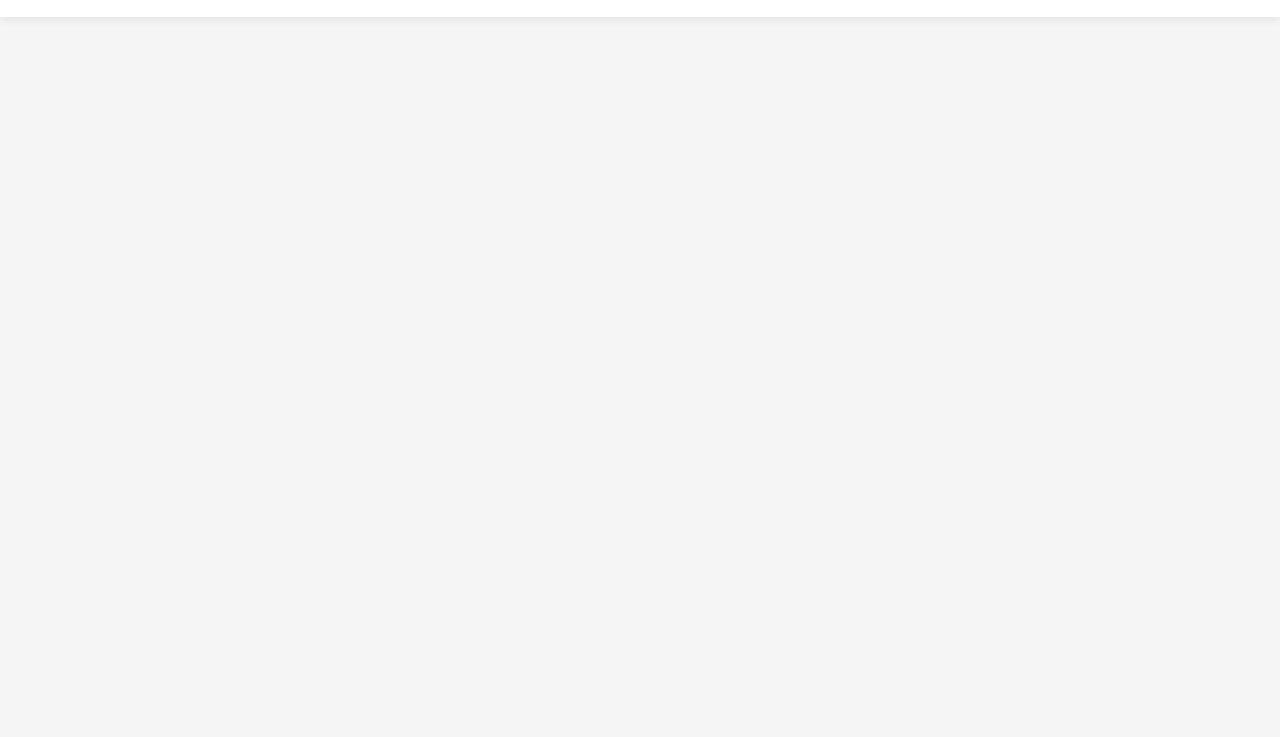
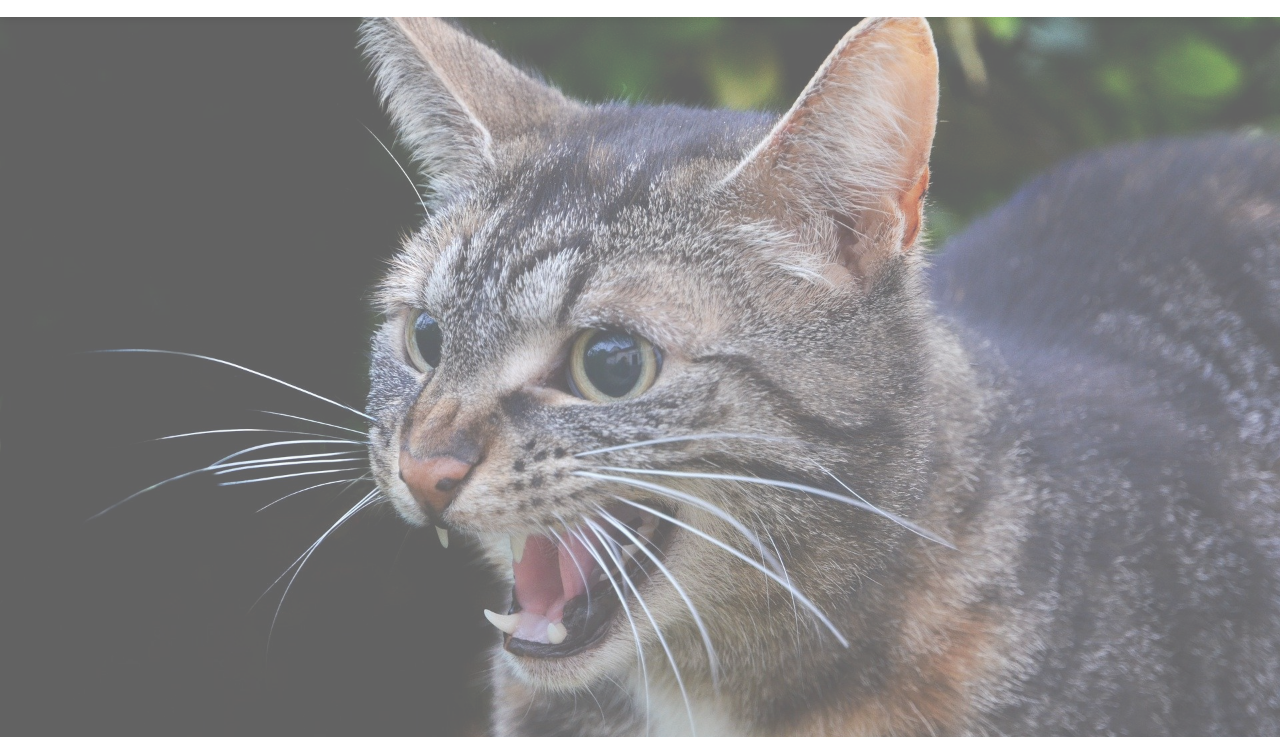
Before and after one commit to beatrizmoreirasouza/angry-site-1.2, a plain HTML site: page index.html in a window 1280 px wide. Shown: the part 63-800 px from the top of the page. Drawn offline with Linux system fonts and the light colour scheme.

Commit message:
Adicionado background-image

```diff
--- a/index.html
+++ b/index.html
@@ -30,5 +30,6 @@
         <button class="btn login">LogIn</button>
       </div>
     </div>
+    <div class="gallery"></div>
   </body>
 </html>
--- a/style.css
+++ b/style.css
@@ -99,3 +99,12 @@ body {
   background-color: #fff;
   border: 1px solid #e70000;
 }
+
+.gallery {
+  height: calc(100vh - 80px);
+  background-image: url("img/cat.jpg");
+  background-position: center;
+  background-size: cover;
+  background-repeat: no-repeat;
+  opacity: 0.6;
+}
```
Also changed, not shown: img/cat.jpg (added), 1 other file.
